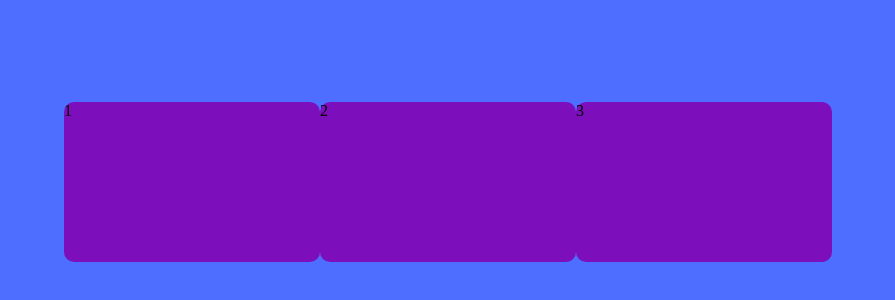
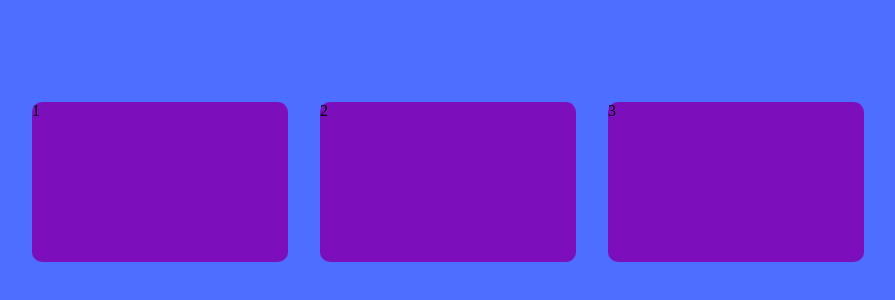
Before and after one commit to gabrielle-kosiol/displayFlex1b, a plain HTML site: page index.html in a window 1280 px wide. Shown: the part 218-518 px from the top of the page, without its empty margins (192-1087 px from the left). Drawn offline with Linux system fonts and the light colour scheme.

Commit message:
asdfghjklç

```diff
--- a/index.html
+++ b/index.html
@@ -26,8 +26,9 @@
             height: 20%;
             background-color:rgb(124, 15, 187);
             border: 2px solid #fd55fd
-            color: #4d6efa;
+            color: #1d3bfa;
             border-radius: 10px;
+            margin: 1em;
         }
     </style>
 </head>
```
